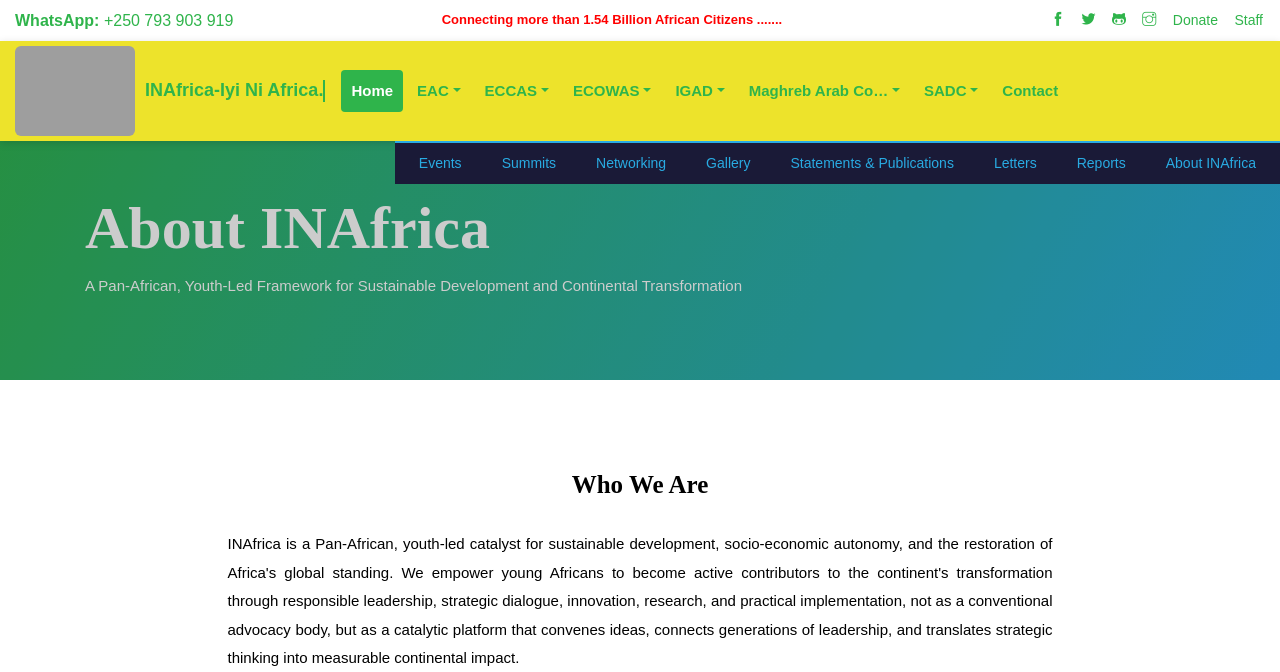
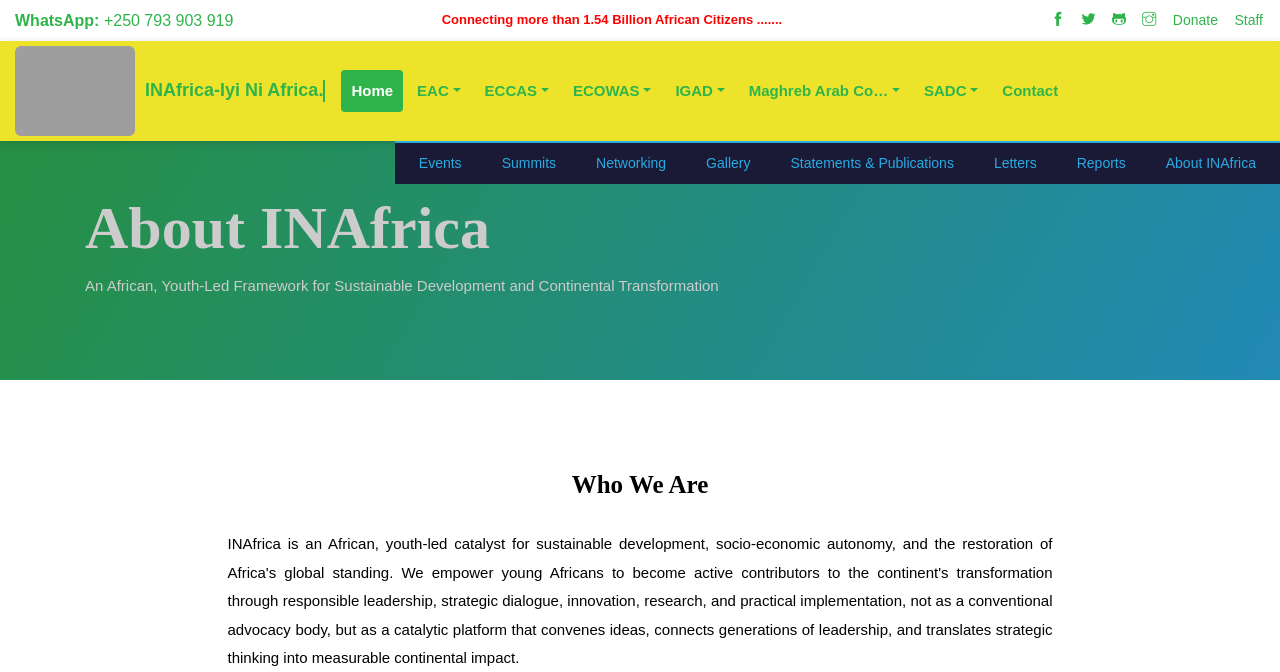
Before and after one commit to inafrica-africa/inafricaaf, a PHP site: page /about in a window 1280 px wide. Shown: the top 672 px of the page. Run offline with PHP 8.4, Linux system fonts and the light colour scheme; data comes from the database, SQL or seed files in the repository; some web fonts are replaced; grey boxes are pictures that could not be loaded.

Commit message:
About page: remove "Pan-" from every "Pan-African" mention
Six occurrences across the meta description, page title, page subtitle,
Who We Are intro, Flagship Platforms intro, and the Dialogue Program
pillar list now read "African" instead of "Pan-African" (with "a"
adjusted to "an" where needed for the vowel sound). The one genuine
"-ism" occurrence ("translating Pan-Africanism into practical
solutions") is rephrased to "translating African unity into practical
solutions" rather than left as broken "-Africanism".

Co-Authored-By: Claude Sonnet 5 <noreply@anthropic.com>

```diff
--- a/theme/about.php
+++ b/theme/about.php
@@ -6,7 +6,7 @@ include('config.php');
 <head>
   <meta charset="utf-8">
   <title>About Us | INAfrica</title>
-  <meta name="description" content="INAfrica: A Pan-African, youth-led framework for sustainable development and continental transformation.">
+  <meta name="description" content="INAfrica: An African, youth-led framework for sustainable development and continental transformation.">
   <meta name="viewport" content="width=device-width, initial-scale=1.0, maximum-scale=5.0">
   <link rel="stylesheet" href="plugins/bootstrap/bootstrap.min.css">
   <link rel="stylesheet" href="plugins/themify-icons/themify-icons.css">
@@ -14,7 +14,7 @@ include('config.php');
   <link rel="shortcut icon" href="images/logo.png" type="image/x-icon">
   <?php renderMetaTags(
     'About Us | INAfrica',
-    'INAfrica: A Pan-African, youth-led framework for sustainable development and continental transformation.',
+    'INAfrica: An African, youth-led framework for sustainable development and continental transformation.',
     'images/logo.png',
     '/about'
   ); ?>
@@ -25,7 +25,7 @@ include('config.php');
   <section class="page-title-section bg-cover overlay" style="background-image: url('images/banner/banner-1.jpg');">
     <div class="container">
       <h1 class="text-white">About INAfrica</h1>
-      <p class="text-white mb-0">A Pan-African, Youth-Led Framework for Sustainable Development and Continental Transformation</p>
+      <p class="text-white mb-0">An African, Youth-Led Framework for Sustainable Development and Continental Transformation</p>
     </div>
   </section>
 
@@ -36,7 +36,7 @@ include('config.php');
         <div class="col-lg-9 mx-auto text-center mb-4">
           <h3 class="section-title">Who We Are</h3>
           <p>
-            INAfrica is a Pan-African, youth-led catalyst for sustainable development, socio-economic
+            INAfrica is an African, youth-led catalyst for sustainable development, socio-economic
             autonomy, and the restoration of Africa's global standing. We empower young Africans to
             become active contributors to the continent's transformation through responsible
             leadership, strategic dialogue, innovation, research, and practical implementation, not
@@ -194,7 +194,7 @@ include('config.php');
           <h3 class="section-title">Continental Flagship Platforms</h3>
           <p>
             We deliver our Open Dialogue and Strategic Initiatives through flagship convening
-            platforms, each targeting a distinct constituency across the Pan-African ecosystem.
+            platforms, each targeting a distinct constituency across the African ecosystem.
           </p>
         </div>
       </div>
@@ -246,7 +246,7 @@ include('config.php');
               Our primary vehicle for structured, ongoing youth engagement, built on six pillars:
               accountable and inclusive governance; African heritage and cultural capital;
               youth-led peacebuilding and regional security; digital transformation aligned with
-              AU Agenda 2063; translating Pan-Africanism into practical solutions; and inclusive
+              AU Agenda 2063; translating African unity into practical solutions; and inclusive
               economic growth through intra-African trade.
             </p>
           </div>
```
